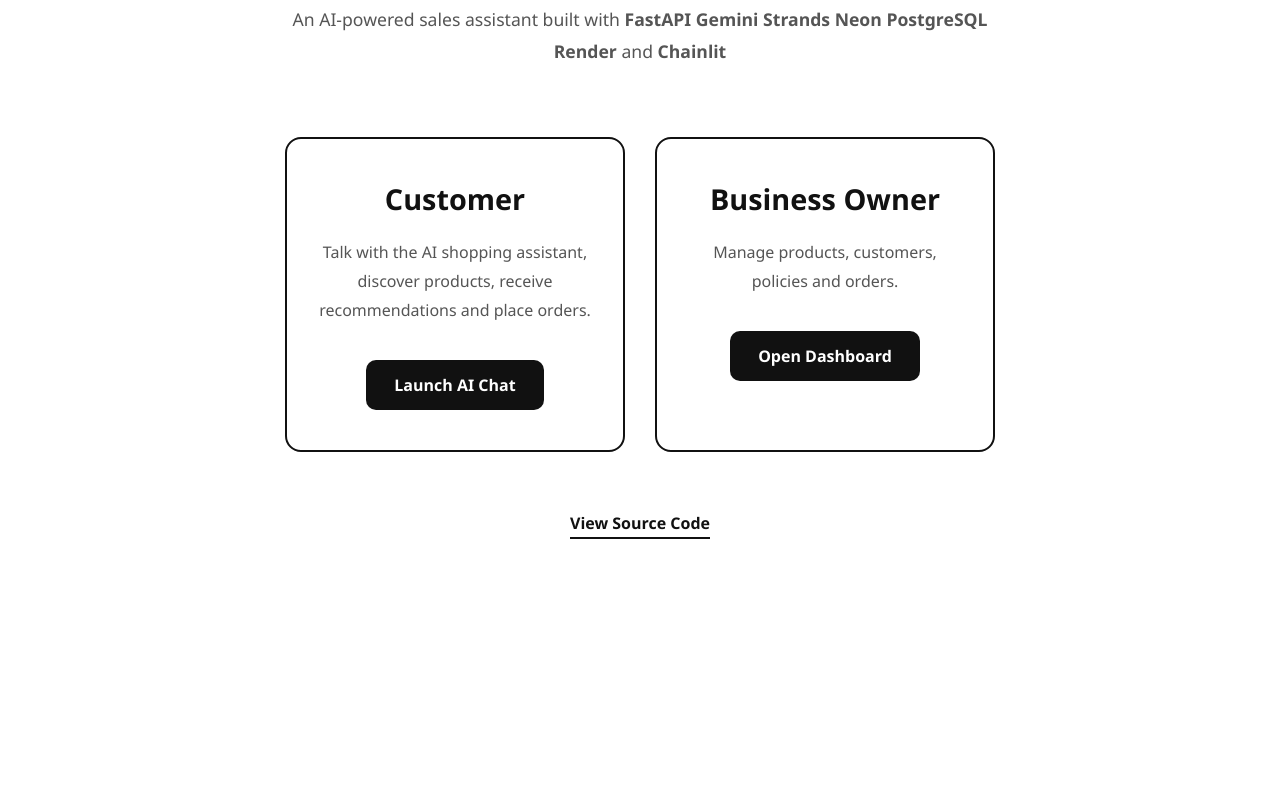
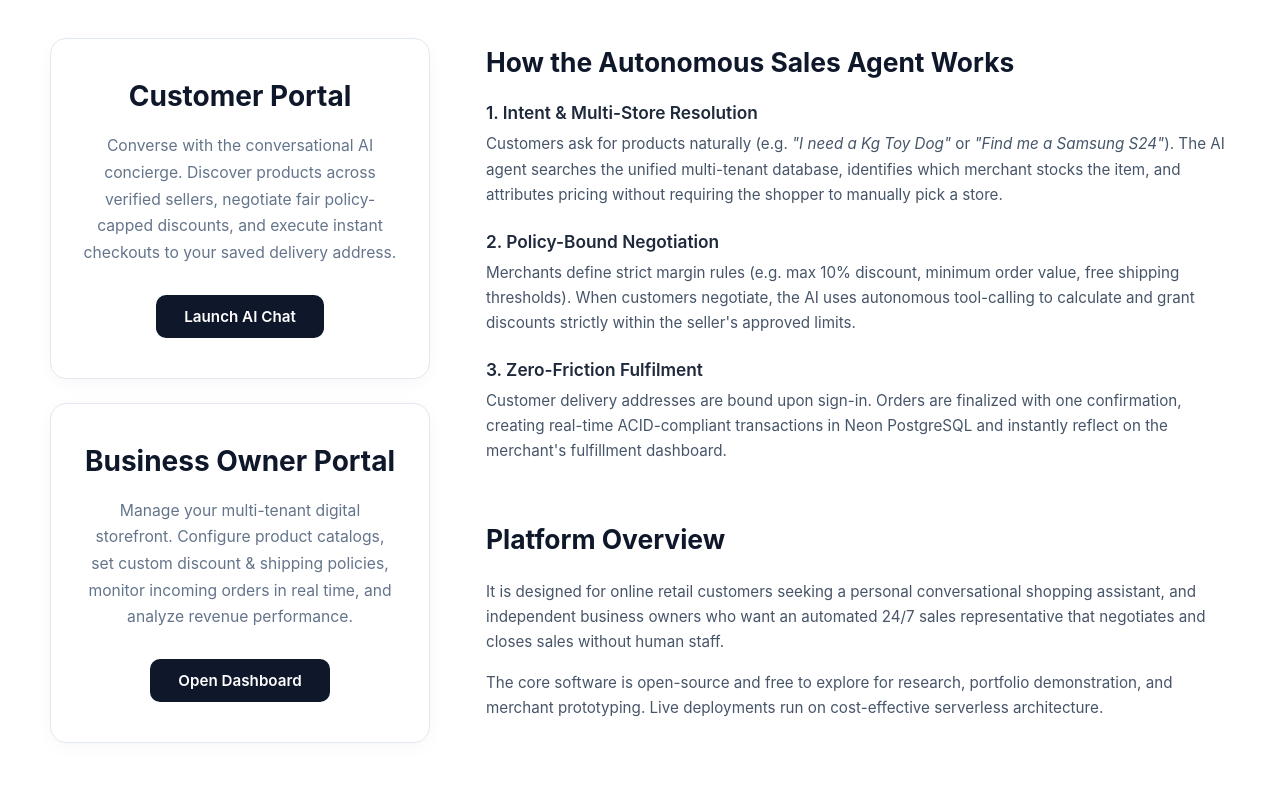
Before and after one commit to Ayush91-prog/LLM-Sales-Agent, a plain HTML site: page Frontend/index.html in a window 1280 px wide. Shown: the part 179-969 px from the top of the page. Before the commit the page ends 800 px from the top, so only its background shows below. Drawn offline with Linux system fonts and the light colour scheme.

Commit message:
Update landing page styles and index

```diff
--- a/Frontend/index.html
+++ b/Frontend/index.html
@@ -4,59 +4,100 @@
     <meta charset="UTF-8">
     <meta name="viewport" content="width=device-width, initial-scale=1.0">
     <title>AI Sales Agent</title>
+    <meta name="description" content="An autonomous, multi-tenant AI shopping assistant and merchant operations platform.">
     <link rel="stylesheet" href="styles/landing.css">
+
+    <script type="application/ld+json">
+    {
+      "@context": "https://schema.org",
+      "@type": "SoftwareApplication",
+      "name": "AI Sales Agent Marketplace",
+      "applicationCategory": "BusinessApplication",
+      "operatingSystem": "All modern web browsers",
+      "description": "An autonomous, multi-tenant AI shopping assistant and merchant operations platform.",
+      "url": "https://ai-sales-marketplace-portal.onrender.com",
+      "author": {
+        "@type": "Person",
+        "name": "Ayush Sandal"
+      },
+      "offers": {
+        "@type": "Offer",
+        "price": "0",
+        "priceCurrency": "USD"
+      }
+    }
+    </script>
 </head>
 <body>
     <div class="landing-container">
+        <header class="header-section">
             <h1>AI Sales Agent</h1>
-        <p class="subtitle">
-            An AI-powered sales assistant built with
-            <strong>FastAPI</strong>
-            <strong>Gemini</strong>
-            <strong>Strands</strong>
-            <strong>Neon PostgreSQL</strong>
-            <strong>Render</strong>
-            and
-            <strong>Chainlit</strong>
+            <p class="subtitle">An autonomous, multi-tenant AI shopping assistant and merchant operations platform.</p>
+        </header>
+
+        <main class="main-layout">
+            <section class="portals-col" aria-label="Portal Entry Points">
+                <article class="portal-card">
+                    <h2>Customer Portal</h2>
+                    <p>
+                        Converse with the conversational AI concierge. Discover products across verified sellers,
+                        negotiate fair policy-capped discounts, and execute instant checkouts to your saved delivery address.
                     </p>
-        <div class="cards">
-            <div class="card">
-                <h2>Customer</h2>
+                    <a href="customer_login.html" class="portal-btn">Launch AI Chat</a>
+                </article>
+
+                <article class="portal-card">
+                    <h2>Business Owner Portal</h2>
                     <p>
-                    Talk with the AI shopping assistant,
-                    discover products,
-                    receive recommendations
-                    and place orders.
+                        Manage your multi-tenant digital storefront. Configure product catalogs, set custom discount & shipping
+                        policies, monitor incoming orders in real time, and analyze revenue performance.
                     </p>
-                <a
-                  href="customer_login.html"
-                  target="_blank"
-                  >
-                    Launch AI Chat
-                </a>
+                    <a href="admin_login.html" class="portal-btn">Open Dashboard</a>
+                </article>
+            </section>
+
+            <section class="content-col" aria-label="Platform Details">
+                <div class="info-block">
+                    <h2>How the Autonomous Sales Agent Works</h2>
+
+                    <div class="feature-item">
+                        <h3>1. Intent & Multi-Store Resolution</h3>
+                        <p>
+                            Customers ask for products naturally (e.g. <em>"I need a Kg Toy Dog"</em> or <em>"Find me a Samsung S24"</em>).
+                            The AI agent searches the unified multi-tenant database, identifies which merchant stocks the item, and attributes pricing without requiring the shopper to manually pick a store.
+                        </p>
                     </div>
-            <div class="card">
-                <h2>Business Owner</h2>
+
+                    <div class="feature-item">
+                        <h3>2. Policy-Bound Negotiation</h3>
                         <p>
-                    Manage products,
-                    customers,
-                    policies
-                    and orders.
+                            Merchants define strict margin rules (e.g. max 10% discount, minimum order value, free shipping thresholds).
+                            When customers negotiate, the AI uses autonomous tool-calling to calculate and grant discounts strictly within the seller's approved limits.
                         </p>
-                <a
-                  href="admin_login.html">
-                     Open Dashboard
-                </a>
+                    </div>
+
+                    <div class="feature-item">
+                        <h3>3. Zero-Friction Fulfilment</h3>
+                        <p>
+                            Customer delivery addresses are bound upon sign-in. Orders are finalized with one confirmation, creating real-time
+                            ACID-compliant transactions in Neon PostgreSQL and instantly reflect on the merchant's fulfillment dashboard.
+                        </p>
                     </div>
                 </div>
-        <div class="github">
-            <a
-              href="https://github.com/Ayush91-prog/LLM-Sales-Agent"
-              target="_blank"
-              >
-                View Source Code
-            </a>
+
+                <div class="info-block">
+                    <h2>Platform Overview</h2>
+                    <p class="overview-text">
+                        It is designed for online retail customers seeking a personal conversational shopping assistant,
+                        and independent business owners who want an automated 24/7 sales representative that negotiates and closes sales without human staff.
+                    </p>
+                    <p class="overview-text">
+                        The core software is open-source and free to explore for research, portfolio demonstration, and merchant prototyping.
+                        Live deployments run on cost-effective serverless architecture.
+                    </p>
                 </div>
+            </section>
+        </main>
     </div>
 </body>
 </html>
--- a/Frontend/styles/landing.css
+++ b/Frontend/styles/landing.css
@@ -5,130 +5,151 @@
 }
 
 body {
-    font-family: "Segoe UI", Arial, sans-serif;
+    font-family: -apple-system, BlinkMacSystemFont, "Segoe UI", Roboto, Helvetica, Arial, sans-serif;
     background: #ffffff;
-    color: #111111;
+    color: #111827;
     min-height: 100vh;
-
     display: flex;
     justify-content: center;
-    align-items: center;
-
-    padding: 40px;
+    padding: 60px 24px;
 }
 
 .landing-container {
     width: 100%;
-    max-width: 1100px;
-    text-align: center;
+    max-width: 1180px;
 }
 
-h1 {
-    font-size: 3.5rem;
-    margin-bottom: 20px;
-    font-weight: 700;
+.header-section {
+    text-align: center;
+    margin-bottom: 50px;
 }
 
-.subtitle {
-    max-width: 750px;
-    margin: auto;
-    margin-bottom: 70px;
-    color: #555;
-    line-height: 1.8;
-    font-size: 1.1rem;
+.header-section h1 {
+    font-size: 3.2rem;
+    font-weight: 800;
+    color: #0f172a;
+    letter-spacing: -0.03em;
+    margin-bottom: 16px;
 }
 
-.cards {
-    display: flex;
-    justify-content: center;
-    gap: 30px;
-    flex-wrap: wrap;
+.header-section .subtitle {
+    font-size: 1.15rem;
+    color: #64748b;
+    max-width: 800px;
+    margin: 0 auto;
+    line-height: 1.6;
 }
 
-.card {
-    width: 340px;
-    background: #ffffff;
-    border: 2px solid #111;
-    border-radius: 16px;
-    padding: 40px 30px;
-    transition: 0.3s ease;
+.main-layout {
+    display: grid;
+    grid-template-columns: 380px 1fr;
+    gap: 56px;
+    align-items: start;
 }
 
-.card:hover {
-    background: #111;
-    color: white;
-    transform: translateY(-8px);
+.portals-col {
+    display: flex;
+    flex-direction: column;
+    gap: 24px;
 }
 
-.card:hover p {
-    color: #dddddd;
+.portal-card {
+    background: #ffffff;
+    border: 1.5px solid #e2e8f0;
+    border-radius: 16px;
+    padding: 40px 32px;
+    text-align: center;
+    box-shadow: 0 4px 20px -2px rgba(0, 0, 0, 0.04);
+    transition: transform 0.2s ease, box-shadow 0.2s ease;
 }
 
-.card:hover a {
-    background: white;
-    color: black;
+.portal-card:hover {
+    transform: translateY(-4px);
+    box-shadow: 0 12px 28px -4px rgba(0, 0, 0, 0.08);
 }
 
-.card h2 {
+.portal-card h2 {
+    font-size: 1.75rem;
+    font-weight: 700;
+    color: #0f172a;
     margin-bottom: 20px;
-    font-size: 1.8rem;
 }
 
-.card p {
-    color: #555;
-    line-height: 1.8;
-    margin-bottom: 35px;
-    transition: .3s;
+.portal-card p {
+    color: #64748b;
+    font-size: 0.98rem;
+    line-height: 1.7;
+    margin-bottom: 28px;
 }
 
-.card a {
+.portal-btn {
     display: inline-block;
+    background: #0f172a;
+    color: #ffffff;
     text-decoration: none;
-    background: #111;
-    color: white;
-    padding: 14px 28px;
+    font-size: 0.95rem;
+    font-weight: 600;
+    padding: 12px 28px;
     border-radius: 10px;
-    font-weight: 600;
-    transition: .3s;
+    transition: background 0.2s ease;
 }
 
-.card a:hover {
-    transform: scale(1.05);
+.portal-btn:hover {
+    background: #1e293b;
 }
 
-.github {
-    margin-top: 60px;
+/* Right Column: Explanatory Content */
+.content-col {
+    display: flex;
+    flex-direction: column;
+    gap: 36px;
+    padding-top: 8px;
 }
 
-.github a {
-    color: #111;
-    text-decoration: none;
-    font-weight: 600;
-    border-bottom: 2px solid #111;
-    padding-bottom: 3px;
+.info-block h2 {
+    font-size: 1.65rem;
+    font-weight: 700;
+    color: #0f172a;
+    margin-bottom: 24px;
 }
 
-.github a:hover {
-    opacity: .7;
+.feature-item {
+    margin-bottom: 24px;
 }
 
-@media (max-width:768px) {
+.feature-item h3 {
+    font-size: 1.08rem;
+    font-weight: 600;
+    color: #1e293b;
+    margin-bottom: 8px;
+}
 
-    h1 {
-        font-size: 2.6rem;
+.feature-item p {
+    color: #475569;
+    font-size: 0.95rem;
+    line-height: 1.65;
+}
+
+.overview-text {
+    color: #475569;
+    font-size: 0.95rem;
+    line-height: 1.65;
+    margin-bottom: 16px;
+}
+
+@media (max-width: 900px) {
+    .main-layout {
+        grid-template-columns: 1fr;
+        gap: 40px;
     }
 
-    .subtitle {
-        font-size: 1rem;
+    .header-section h1 {
+        font-size: 2.5rem;
     }
 
-    .cards {
-        flex-direction: column;
-        align-items: center;
-    }
-
-    .card {
+    .portals-col {
+        max-width: 480px;
+        margin: 0 auto;
         width: 100%;
-        max-width: 380px;
     }
 }
```
Lines whose indentation alone changed are shown as unchanged.
